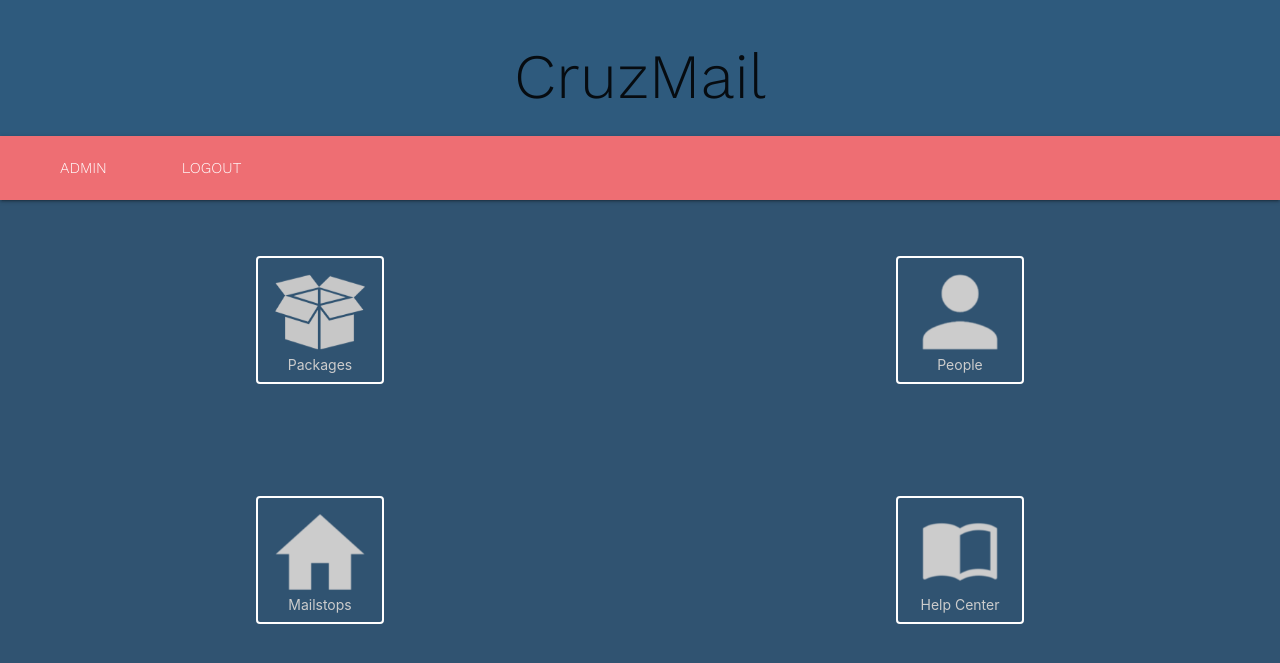
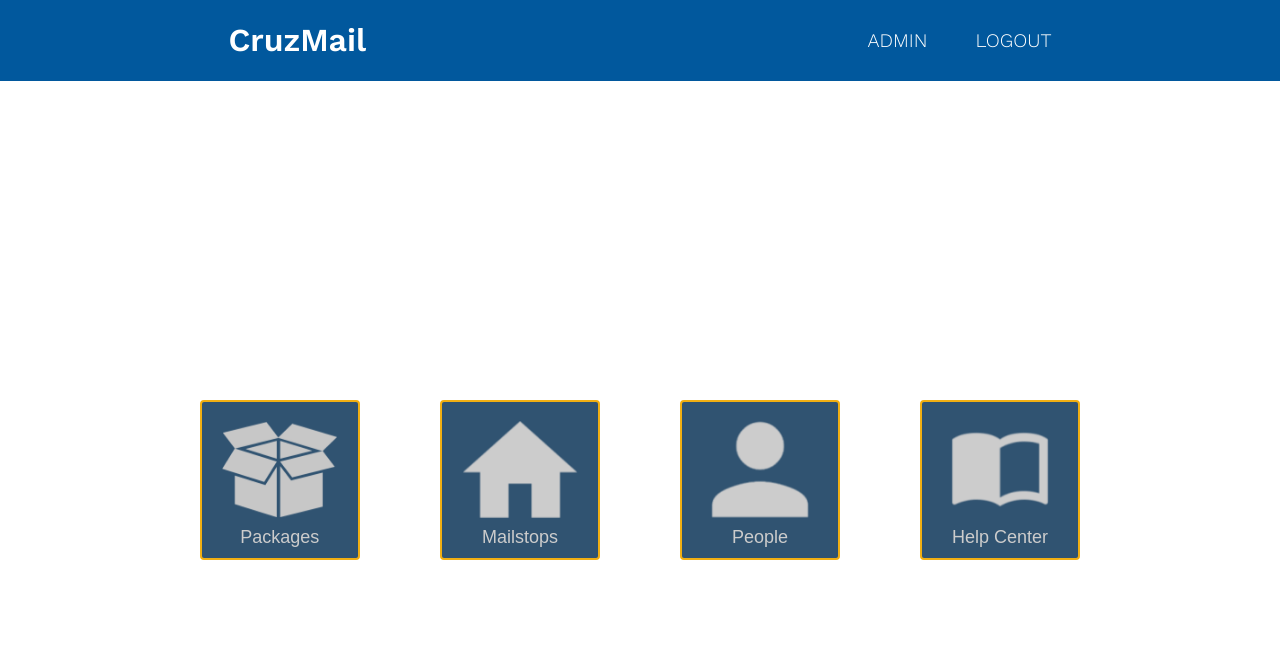
Before and after one commit to wang1kevin1/CruzMail2, a Django app: page / in a window 1280 px wide. Shown: the top 663 px of the page. Run offline with Django 3.2, Linux system fonts and the light colour scheme; the visitor is signed in with stand-in values (Sample User, id 1); data that the repository does not hold is empty.

Commit message:
changed menu but w weird bug

```diff
--- a/pre-release-1.0/cruzmail/settings.py
+++ b/pre-release-1.0/cruzmail/settings.py
@@ -84,7 +84,7 @@
         'ENGINE': 'django.db.backends.mysql',
         'NAME': 'cruzmail_db',
         'USER': 'root',
-        'PASSWORD' : '',
+        'PASSWORD' : 'asdf',
         'HOST' : '127.0.0.1',
         'PORT' : '3306',
     }
--- a/pre-release-1.0/cruzmail/templates/menu.html
+++ b/pre-release-1.0/cruzmail/templates/menu.html
@@ -21,7 +21,7 @@
 
     body {
       margin: 0;
-      background: #305371;
+      background:white;
       font-family: 'Work Sans', sans-serif;
       font-weight: 400;
     }
@@ -40,7 +40,7 @@
     /* navigation styles start here */
 
     header {
-      background: var(--background);
+      background: #01589d;
       text-align: center;
       position: fixed;
       z-index: 999;
@@ -209,15 +209,16 @@
     }
 
     button {
-      background: none;
+      background: #305371;
       color: #ccc;
-      width: 128px;
-      height: 128px;
+      width: 160px;
+      height: 160px;
       border: 2px solid #fff;
       font-size: 18px;
       border-radius: 4px;
       transition: .6s;
       overflow: hidden;
+      border-color: #f1af13
     }
 
     button:hover {
@@ -233,51 +234,6 @@
       width: 80%
     }
 
-    /*button:focus {
-    outline: none;
-}
-button:before {
-    content: '';
-    display: block;
-    position: absolute;
-    background: rgba(255,255,255, .5);
-    width: 60px;
-    height: 100%;
-    left: 0;
-    top: 0;
-    opacity: .5s;
-    filter: blur(30px);
-    transform: translateX(-130px) skewX(-15deg);
-}
-
-button:after{
-    content: '';
-    display: block;
-    position: absolute;
-    background: rgba(255,255,255, .2);
-    width: 30px;
-    height: 100%;
-    left: 30px;
-    top: 0;
-    opacity: 0;
-    filter: blur(30px);
-    transform: translate(-100px) scaleX(-15deg);
-}
-
-
-button:hover:before {
-    transform: translateX(300px) skewX(-15deg);
-    opacity: .6;
-    transition: .7s;
-
- }
-
- button:hover:after {
-    transform: translateX(300px) skewX(-15deg);
-    opacity: 1;
-    transition: .7s;
-
- }*/
   </style>
 
 
@@ -286,7 +242,6 @@
   <meta name="viewport" content="width=device-width, initial-scale=1.0">
   <meta http-equiv="X-UA-Compatible" content="ie=edge">
   <!-- Compiled and minified CSS -->
-  <link rel="stylesheet" href="https://cdnjs.cloudflare.com/ajax/libs/materialize/1.0.0/css/materialize.min.css">
 
   <title>Cruz Mail</title>
 
@@ -294,9 +249,9 @@
 
   <!--....................... logout and admin redirect buttons .................................-->
   <header>
-    <h1 class="logo">CruzMail</h1>
+    <h1 class="logo" style="color:white; ">CruzMail</h1>
     <input type="checkbox" id="nav-toggle" class="nav-toggle">
-    <nav>
+    <nav style = "background: #01589d">
       <ul>
         <li><a class="nav-link" href="{% url 'collection' %}">Admin</a></li>
         <li><a class="nav-link" href="{% url 'logging_out' %}">Logout</a></li>
@@ -313,13 +268,13 @@
 <body>
   <div class="wrapper">
     <div class="btn">
-      <button type="button" style="top: 40%; left: 25%;" onclick="window.location.href='/manage'">
+      <button type="button" style="top: 60%; left: 21.86%;" onclick="window.location.href='/manage'">
         <img src="../static/img/pages/menu_package.png">Packages</button>
-      <button type="button" style="top: 70%; left: 25%;" onclick="window.location.href='/mailstop'">
+      <button type="button" style="top: 60%; left: 40.62%;" onclick="window.location.href='/mailstop'">
         <img src="../static/img/pages/menu_mailstop.png">Mailstops</button>
-      <button type="button" style="top: 40%; left: 75%;" onclick="window.location.href='/person'">
+      <button type="button" style="top: 60%; left: 59.38%;" onclick="window.location.href='/person'">
         <img src="../static/img/pages/menu_people.png">People</button>
-      <button type="button" style="top: 70%; left: 75%">
+      <button type="button" style="top: 60%; left: 78.13%">
         <img src="../static/img/pages/menu_help.png">Help Center</button>
     </div>
   </div>
```
Also changed, not shown: pre-release-1.0/cruzmail/account/migrations/0001_initial.py (added), pre-release-1.0/cruzmail/collection/migrations/0001_initial.py (added).
